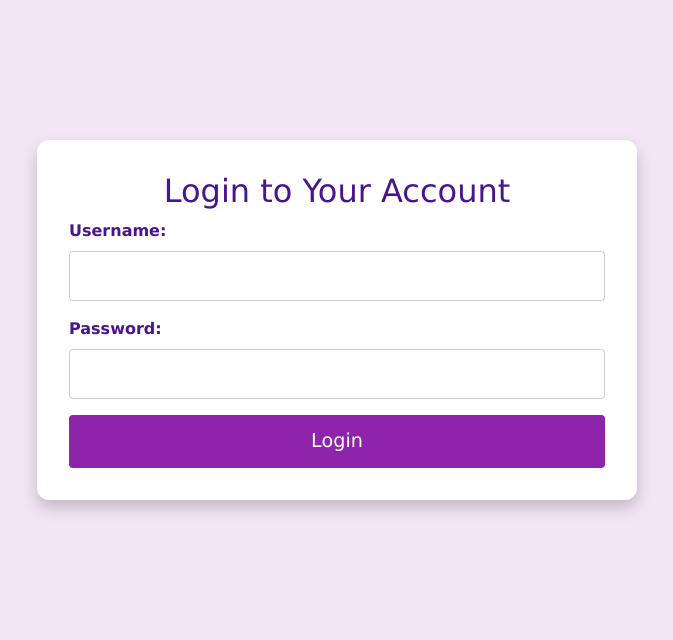
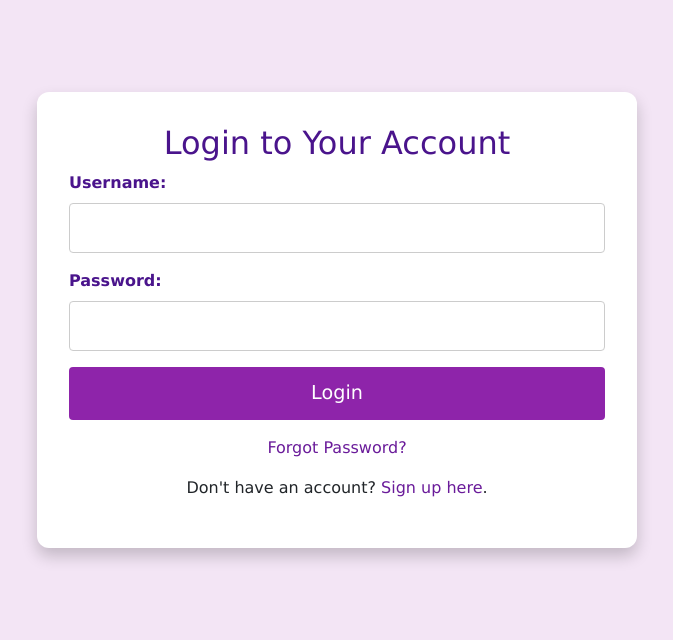
Before and after one commit to MohdRaza216/Foodiwheels, a Django app: page /login/ in a window 1280 px wide. Shown: the part 172-812 px from the top of the page, without its empty margins (303-976 px from the left). Run offline with Django 5.2, Linux system fonts and the light colour scheme.

Commit message:
Enhance login and signup templates with user feedback messages and navigation links; implement password reset functionality in URLs and views

```diff
--- a/templates/login.html
+++ b/templates/login.html
@@ -9,6 +9,14 @@
         {% csrf_token %}
         <h2 style="color: #4a148c; text-align: center;">Login to Your Account</h2>
 
+        {% if messages %}
+        <div style="color: red; margin-top: 1rem; text-align: center;">
+            {% for message in messages %}
+                <p>{{ message }}</p>
+            {% endfor %}
+        </div>
+        {% endif %}
+
         <label for="username" style="display: block; margin-bottom: 0.5rem; font-weight: bold; color: #4a148c;">Username:</label>
         <input type="text" id="username" name="username" required style="width: 100%; padding: 0.75rem; margin-bottom: 1rem; border: 1px solid #ccc; border-radius: 4px; font-size: 1rem;">
 
@@ -16,6 +24,13 @@
         <input type="password" id="password" name="password" required style="width: 100%; padding: 0.75rem; margin-bottom: 1rem; border: 1px solid #ccc; border-radius: 4px; font-size: 1rem;">
 
         <button type="submit" style="width: 100%; padding: 0.75rem; background-color: #8e24aa; color: white; border: none; border-radius: 4px; font-size: 1.2rem; cursor: pointer; transition: background-color 0.3s ease;">Login</button>
+
+        <p style="text-align: center; margin-top: 1rem;">
+            <a href="{% url 'password_reset' %}" style="color: #6a1b9a; text-decoration: none;">Forgot Password?</a>
+        </p>
+        <p style="text-align: center; margin-top: 1rem;">
+            Don't have an account? <a href="{% url 'signup' %}" style="color: #6a1b9a; text-decoration: none;">Sign up here</a>.
+        </p>
     </form>
 </main>
 {% endblock %}
--- a/templates/signup.html
+++ b/templates/signup.html
@@ -21,7 +21,9 @@
         <label for="confirm_password" style="display: block; margin-bottom: 0.5rem; font-weight: bold; color: #4a148c;">Confirm Password:</label>
         <input type="password" id="confirm_password" name="confirm_password" required style="width: 100%; padding: 0.75rem; margin-bottom: 1rem; border: 1px solid #ccc; border-radius: 4px; font-size: 1rem;">
 
-        <button type="submit" style="width: 100%; padding: 0.75rem; background-color: #8e24aa; color: white; border: none; border-radius: 4px; font-size: 1.2rem; cursor: pointer; transition: background-color 0.3s ease;">Signup</button>
+        <button type="submit" style="width: 100%; padding: 0.75rem; background-color: #8e24aa; color: white; border: none; border-radius: 4px; font-size: 1.2rem; cursor: pointer; transition: background-color 0.3s ease;">Signup</button><br>
+
+        <p>Already have an account? <a href="{% url 'login' %}" style="color: #6a1b9a; text-decoration: none;">Login here</a></p>
     </form>
 </main>
 {% endblock %}
--- a/website/urls.py
+++ b/website/urls.py
@@ -2,6 +2,7 @@ from django.urls import path
 from website import views
 from . import views
 from django.shortcuts import render
+from django.contrib.auth import views as auth_views
 
 urlpatterns = [
     path("", views.index, name="index"),
@@ -26,5 +27,22 @@ urlpatterns = [
     path("signup/", views.signup_view, name="signup"),
     path("login/", views.login_view, name="login"),
     path("logout/", views.logout_view, name="logout"),
-
+    path(
+        "password-reset/", auth_views.PasswordResetView.as_view(), name="password_reset"
+    ),
+    path(
+        "password-reset/done/",
+        auth_views.PasswordResetDoneView.as_view(),
+        name="password_reset_done",
+    ),
+    path(
+        "password-reset-confirm/<uidb64>/<token>/",
+        auth_views.PasswordResetConfirmView.as_view(),
+        name="password_reset_confirm",
+    ),
+    path(
+        "password-reset-complete/",
+        auth_views.PasswordResetCompleteView.as_view(),
+        name="password_reset_complete",
+    ),
 ]
--- a/website/views.py
+++ b/website/views.py
@@ -1,12 +1,11 @@
 from django.shortcuts import render, redirect
 from django.http import HttpResponse
-import requests
-from decouple import config
 from .models import FoodItem, Category
-from django.core.mail import send_mail
 from .models import Message
 import re
-from django.contrib.auth.decorators import login_required
+from django.contrib.auth import authenticate, login, logout
+from django.contrib.auth.models import User
+from django.contrib import messages
 
 # Create your views here.
 def index(request):
@@ -62,10 +61,6 @@ def submit_contact(request):
 
     return HttpResponse("Invalid request.")
 
-from django.shortcuts import render, redirect
-from django.contrib.auth import authenticate, login, logout
-from django.contrib.auth.models import User
-from django.contrib import messages
 
 def signup_view(request):
     if request.method == "POST":
@@ -98,7 +93,7 @@ def login_view(request):
 
         # Authenticate user
         user = authenticate(request, username=username, password=password)
-        if user:
+        if user is not None:
             login(request, user)
             messages.success(request, "Login successful!")
             return redirect('/')
```
Also changed, not shown: website/models.py (+0 -17 lines).
